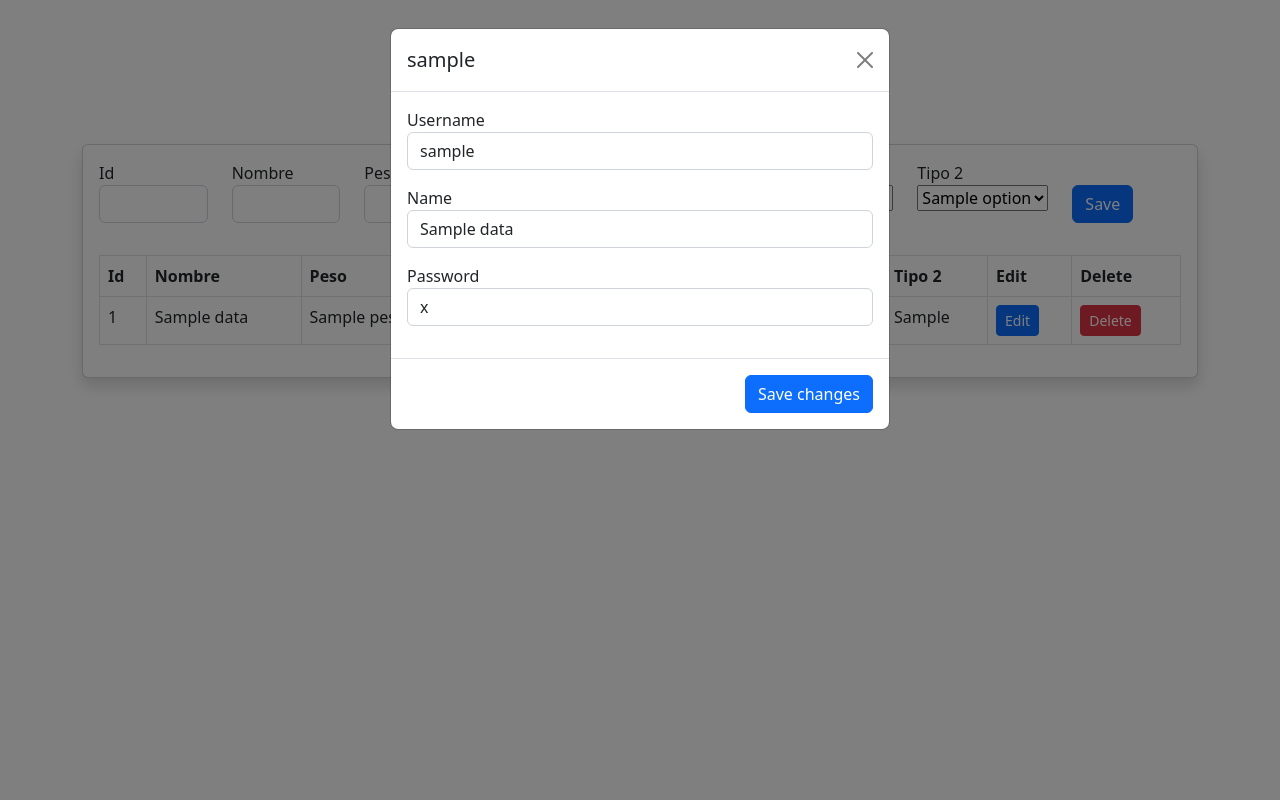
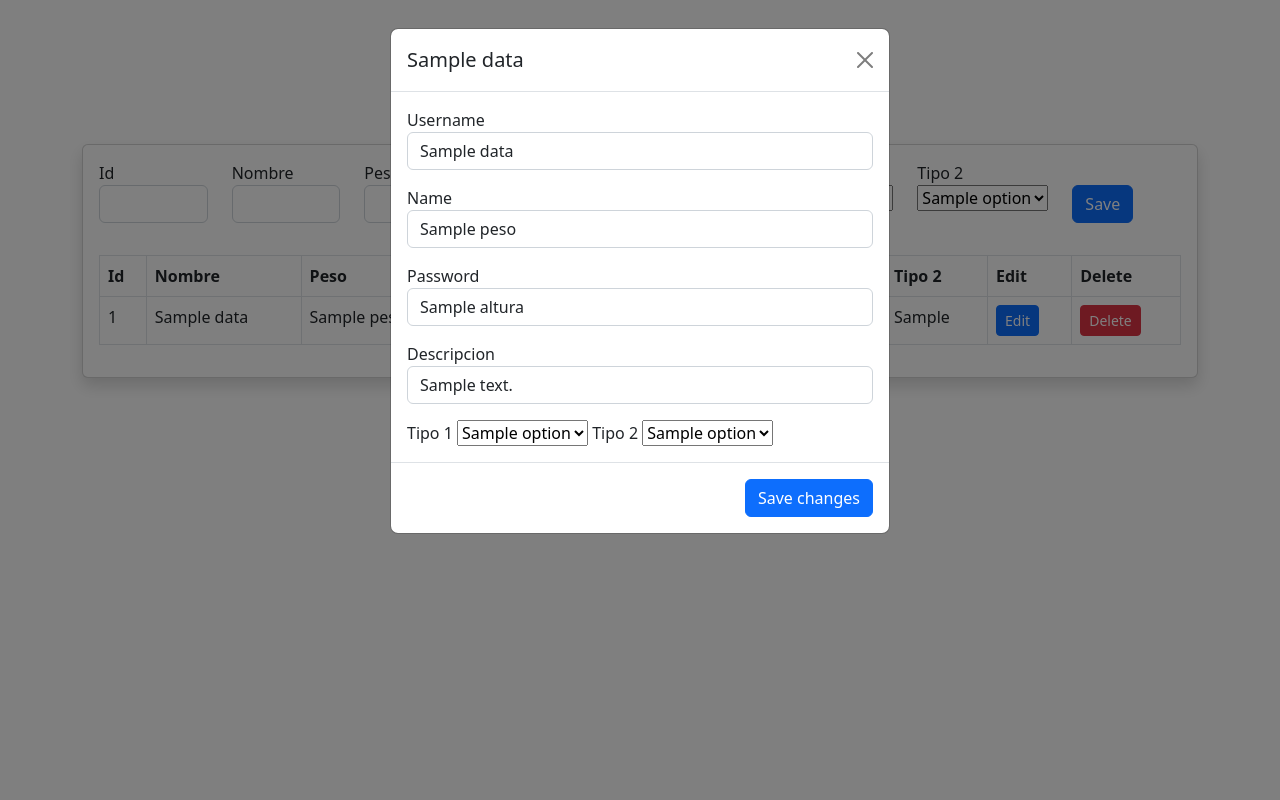
Before and after one commit to BraulioGuevara/pokedex, a Flask app: template src/templates/index.html in a window 1280 px wide, after a click on "Edit". Run offline with Flask 3, Linux system fonts and the light colour scheme; the template is opened without the code that fills it: most values are stand-ins (such as "Sample title", 1, 10 or a date in 2020).

Commit message:
termiando

```diff
--- a/app.py
+++ b/app.py
@@ -46,7 +46,6 @@ def home():
     for record in myresult:
         insertObject.append(dict(zip(columnNames, record)))
     cursor.close()
-    print(columnNames)
 
 
 
@@ -55,15 +54,16 @@ def home():
 #Ruta para guardar usuarios en la bdd
 @app.route('/user', methods=['POST'])
 def addUser():
+    options = get_types()
     id_ = int(request.form['id'])
     nombre = request.form['nombre']
     peso = request.form['peso']
     altura = request.form['altura']
     desc = request.form['descripcion']
-    tipo1 = buscar_tipo(request.form.get('tipo_1'))
-    tipo2 = buscar_tipo(request.form.get('tipo_2'))
+    tipo1 = buscar_tipo(options,request.form.get('tipo_1'))
+    tipo2 = buscar_tipo(options,request.form.get('tipo_2'))
 
-    if nombre and peso and altura:
+    if id_ and nombre and peso and altura and desc and tipo1 and tipo2:
         cursor = db.database.cursor()
         sql = "INSERT INTO pokemon (id,nombre, peso, altura,descripcion,id_tipo1,id_tipo2) VALUES (%s, %s, %s,%s, %s, %s, %s)"
         data = (id_,nombre, peso, altura,desc,tipo1,tipo2)
@@ -78,7 +78,7 @@ def addUser():
 @app.route('/delete/<string:id>')
 def delete(id):
     cursor = db.database.cursor()
-    sql = "DELETE FROM users WHERE id=%s"
+    sql = "DELETE FROM pokemon WHERE id=%s"
     data = (id,)
     cursor.execute(sql, data)
     db.database.commit()
@@ -86,14 +86,18 @@ def delete(id):
 
 @app.route('/edit/<string:id>', methods=['POST'])
 def edit(id):
-    username = request.form['username']
-    name = request.form['name']
-    password = request.form['password']
+    options = get_types()
+    nombre = request.form['nombre']
+    peso = request.form['peso']
+    altura = request.form['altura']
+    desc = request.form['descripcion']
+    tipo1 = buscar_tipo(options,request.form.get('tipo_1'))
+    tipo2 = buscar_tipo(options,request.form.get('tipo_2'))
 
-    if username and name and password:
+    if nombre and peso and altura and desc and tipo1 and tipo2:
         cursor = db.database.cursor()
-        sql = "UPDATE users SET username = %s, name = %s, password = %s WHERE id = %s"
-        data = (username, name, password, id)
+        sql = "UPDATE pokemon SET nombre = %s, peso = %s, altura = %s, descripcion = %s, id_tipo1 = %s , id_tipo2 = %s WHERE id = %s"
+        data = (nombre, peso, altura,desc,tipo1,tipo2, id)
         cursor.execute(sql, data)
         db.database.commit()
     return redirect(url_for('home'))
--- a/src/templates/index.html
+++ b/src/templates/index.html
@@ -99,17 +99,31 @@
                             <div class="modal-dialog">
                               <div class="modal-content">
                                 <div class="modal-header">
-                                  <h1 class="modal-title fs-5" id="exampleModalLabel">{{d.username}}</h1>
+                                  <h1 class="modal-title fs-5" id="exampleModalLabel">{{d.nombre}}</h1>
                                   <button type="button" class="btn-close" data-bs-dismiss="modal" aria-label="Close"></button>
                                 </div>
                                 <div class="modal-body">
                                     <form action="/edit/{{d.id}}" method="post">
                                         <label>Username</label>
-                                        <input type="text" class="form-control mb-3" name="username" value="{{d.username}}">
+                                        <input type="text" class="form-control mb-3" name="nombre" value="{{d.nombre}}">
                                         <label>Name</label>
-                                        <input type="text" class="form-control mb-3" name="name" value="{{d.name}}">
+                                        <input type="text" class="form-control mb-3" name="altura" value="{{d.peso}}">
                                         <label>Password</label>
-                                        <input type="text" class="form-control mb-3" name="password" value="{{d.password}}">
+                                        <input type="text" class="form-control mb-3" name="peso" value="{{d.altura}}">
+                                        <label>Descripcion</label>
+                                        <input type="text" class="form-control mb-3" name="descripcion" value="{{d.descripcion}}">
+                                        <label>Tipo 1</label>
+                                        <select name="tipo_1" value="{{d.tipo_1}}">
+                                            {% for option in options %}
+                                            <option>{{ option }}</option>
+                                            {% endfor %}
+                                        </select>
+                                        <label>Tipo 2</label>
+                                        <select name="tipo_2" value="{{d.tipo_2}}">
+                                            {% for option in options %}
+                                            <option>{{ option }}</option>
+                                            {% endfor %}
+                                        </select>
 
                                 </div>
                                 <div class="modal-footer">
```
